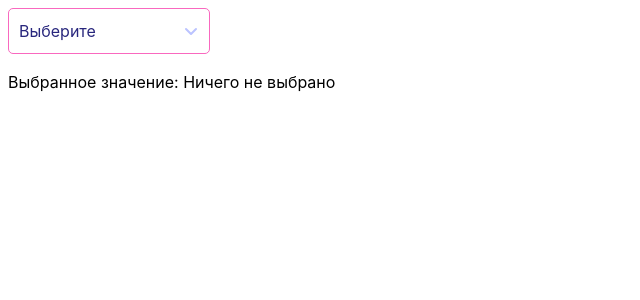
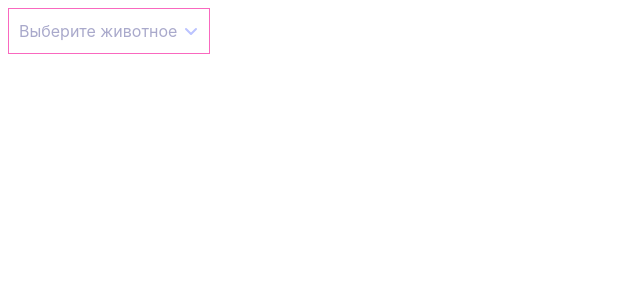
Before and after one commit to Rus7Iv/select-and-table, a Vue app: page / in a window 1280 px wide. Shown: the top 300 px of the page, without its empty margins (0-640 px from the left). Built offline with nearby package versions, Linux system fonts and the light colour scheme.

Commit message:
added select component

```diff
--- a/src/App.vue
+++ b/src/App.vue
@@ -1,15 +1,14 @@
 <template>
-  <div id="app">
-    <Select :options="options" v-model="selected" />
-    <p>Выбранное значение: {{ selected ? selected.title : 'Ничего не выбрано' }}</p>
+  <div>
+    <Select :items="options" placeholder="Выберите животное" />
   </div>
 </template>
 
 <script lang="ts">
-import { defineComponent, ref } from 'vue';
+import { defineComponent } from 'vue';
 import Select from './components/Select.vue';
 
-interface Option {
+interface Item {
   id: number;
   title: string;
 }
@@ -18,21 +17,17 @@ export default defineComponent({
   name: 'App',
   components: {
     Select
+},
+  data() {
+    return {
+      options: [
+        { id: 1, title: 'Слон' },
+        { id: 2, title: 'Бегемот' },
+        { id: 3, title: 'Зебра' },
+        { id: 4, title: 'Жираф' },
+        { id: 5, title: 'Лев' },
+      ] as Item[],
+    };
   },
-  setup() {
-    const options: Option[] = [
-      { id: 1, title: 'Слон' },
-      { id: 2, title: 'Бегемот' },
-      { id: 3, title: 'Зебра' },
-      { id: 4, title: 'Жираф' },
-      { id: 5, title: 'Лев' }
-    ];
-    const selected = ref<Option | null>(null);
-
-    return {
-      options,
-      selected
-    };
-  }
 });
 </script>
--- a/src/components/Select.vue
+++ b/src/components/Select.vue
@@ -1,97 +1,131 @@
 <template>
-    <div class="select">
-      <div class="select__header" @click="isOpen = !isOpen">
-        <span class="select__current">{{ modelValue?.title || 'Выберите' }}</span>
-        <img class="select__icon" :class="{ 'select__icon--open': isOpen }" src="../assets/arrowSelect.svg" alt="arrow" />
+  <div class="dropdown" @click="toggleOpen">
+    <div class="dropdown__selected" :class="{ 'dropdown__selected--open': isOpen }">
+      <span class="dropdown__placeholder" :class="{ 'dropdown__placeholder--selected': selected }">{{ placeholder }}</span>
+      <span v-if="selected" class="dropdown__value">{{ selected.title }}</span>
+      <img class="dropdown__arrow" src="../assets/arrowSelect.svg" alt="arrow" />
     </div>
-      <div class="select__body" v-if="isOpen">
-        <div class="select__item" v-for="option in options" :key="option.id" @click="selectItem(option)">
-          {{ option.title }}
-        </div>
-      </div>
+    <transition name="fade">
+      <ul v-if="isOpen" class="dropdown__list">
+        <li v-for="item in items" :key="item.id" :value="item.id" @click.stop="selectItem(item)" class="dropdown__item">
+          {{ item.title }}
+        </li>
+      </ul>
+    </transition>
   </div>
 </template>
 
 <script lang="ts">
-  import { defineComponent, ref, PropType } from 'vue';
+import { defineComponent, PropType, ref } from 'vue';
 
-  interface Option {
+interface Item {
   id: number;
   title: string;
 }
 
 export default defineComponent({
-    name: 'Select',
+  name: 'Dropdown',
   props: {
-      options: {
-        type: Array as PropType<Option[]>,
-        required: true
+    placeholder: {
+      type: String,
+      default: '',
     },
-      modelValue: {
-        type: Object as PropType<Option | null>,
-        default: null
-      }
+    items: {
+      type: Array as PropType<Item[]>,
+      required: true,
     },
-    emits: ['update:modelValue'],
-    setup(props, { emit }) {
+  },
+  setup() {
     const isOpen = ref(false);
+    const selected = ref<Item | null>(null);
 
-      const selectItem = (item: Option) => {
-        emit('update:modelValue', item);
+    const toggleOpen = () => {
+      isOpen.value = !isOpen.value;
+    };
+
+    const selectItem = (item: Item) => {
+      selected.value = item;
       isOpen.value = false;
     };
 
     return {
       isOpen,
+      selected,
+      toggleOpen,
       selectItem,
-        modelValue: props.modelValue
     };
-    }
+  },
 });
 </script>
 
 <style scoped>
-  .select {
+.dropdown {
   position: relative;
   width: 200px;
   border: 1px solid #F968bf;
-    border-radius: 5px;
-    font-size: 16px;
-    color: #29277d;
 }
 
-  .select__header {
+.dropdown__selected {
   display: flex;
   justify-content: space-between;
+  align-items: center;
   padding: 10px;
   cursor: pointer;
 }
 
-  .select__icon {
-    transition: transform 0.3s ease;
-  }
-
-  .select__icon--open {
+.dropdown__selected--open .dropdown__arrow {
   transform: rotate(180deg);
 }
 
-  .select__body {
+.dropdown__placeholder {
+  transition: all 0.3s ease;
+  color: rgba(41, 39, 125, 0.40);
+}
+
+.dropdown__placeholder--selected {
+  font-size: 12px;
+  transform: translateY(-20px);
+}
+
+.dropdown__value {
+  position: absolute;
+  left: 10px;
+  color: #29277d;
+}
+
+.dropdown__arrow {
+  transition: all 0.3s ease;
+  fill: #5F88F4;
+}
+
+.fade-enter-active,
+.fade-leave-active {
+  transition: opacity 0.3s ease;
+}
+
+.fade-enter-from,
+.fade-leave-to {
+  opacity: 0;
+}
+
+.dropdown__list {
   position: absolute;
   width: 100%;
   border: 1px solid #F968bf;
   border-top: none;
-    border-radius: 0 0 5px 5px;
+  list-style: none;
+  padding: 0;
+  margin: 0;
   background-color: #fff;
-    z-index: 1;
 }
 
-  .select__item {
+.dropdown__item {
   padding: 10px;
   cursor: pointer;
-    transition: background-color 0.3s ease;
+  color: #29277d;
 }
 
-  .select__item:hover {
+.dropdown__item:hover {
   background-color: #DADEFE;
 }
 </style>
```
Lines whose indentation alone changed are shown as unchanged.
